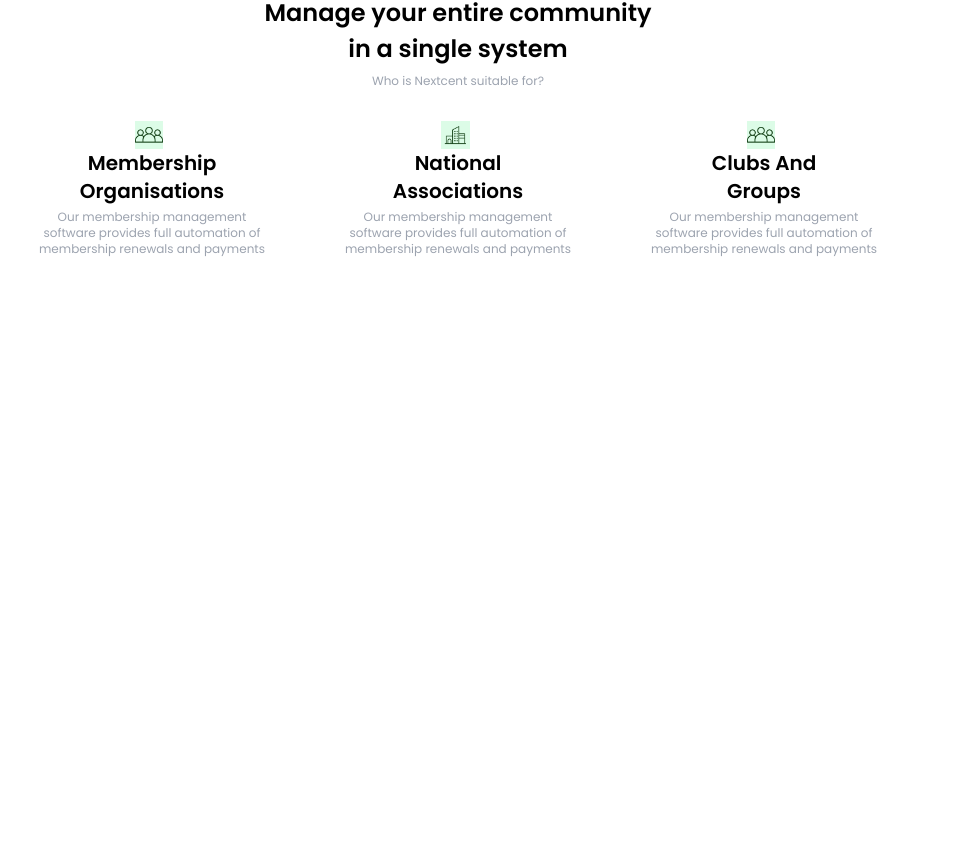
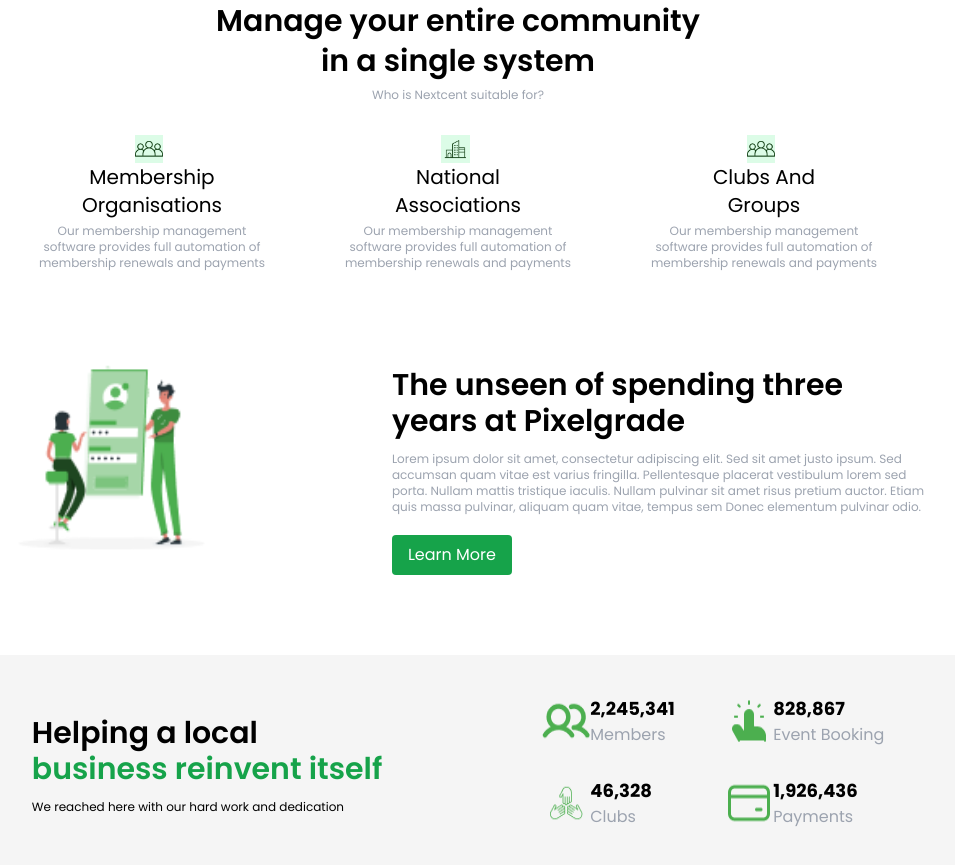
Before and after one commit to rosmeamagbegnon/agency_website, a React (Vite) app: page / in a window 1280 px wide. Shown: the part 669-1534 px from the top of the page, without its empty margins (182-1137 px from the left). Before the commit the page ends 934 px from the top, so only its background shows below. Built offline with nearby package versions, Linux system fonts and the light colour scheme.

Commit message:
friday work

```diff
--- a/src/composants/Clients.jsx
+++ b/src/composants/Clients.jsx
@@ -2,17 +2,17 @@ const Clients = () => {
     return (
         <section className=" py-14 bg-white ">
             <div className="text-center">
-                <h1 className="text-black text-2xl pb-1 font-semibold">Our Clients</h1>
-                <h2 className="text-gray-400 text-xs pb-6">We have been working with some Fortune 500+ clients</h2>
+                <h1 className="text-black text-2xl md:text-3xl 2xl:text-4xl pb-1 font-semibold">Our Clients</h1>
+                <h2 className="text-gray-400 text-xs 2xl:text-lg  2xl:font-semibold pb-6 2xl:pb-10">We have been working with some Fortune 500+ clients</h2>
             </div>
-            <div className="justify-center flex flex-wrap gap-x-20 gap-y-8">
-                <img className="h-8" src="/src/assets/F5.png" alt="Hello" />
-                <img className="h-8" src="/src/assets/F6.png" alt="Hello" />
-                <img className="h-8" src="/src/assets/F7.png" alt="Hello" />
-                <img src="/src/assets/F8.png" alt="Hello" />
-                <img src="/src/assets/F9.png" alt="Hello" />
-                <img src="/src/assets/F10.png" alt="Hello" />
-                <img src="/src/assets/F11.png" alt="Hello" />
+            <div className="justify-center flex flex-wrap gap-x-20 2xl:gap-x-48 gap-y-8">
+                <img className="h-8 2xl:h-12" src="/src/assets/F5.png" alt="Hello" />
+                <img className="h-8 2xl:h-12" src="/src/assets/F6.png" alt="Hello" />
+                <img className="h-8 2xl:h-12" src="/src/assets/F7.png" alt="Hello" />
+                <img className="h-9 2xl:h-14" src="/src/assets/F8.png" alt="Hello" />
+                <img className="h-9 2xl:h-14" src="/src/assets/F9.png" alt="Hello" />
+                <img className="h-9 2xl:h-14" src="/src/assets/F10.png" alt="Hello" />
+                <img className="h-9 2xl:h-14" src="/src/assets/F11.png" alt="Hello" />
             </div>
         </section>
      );
--- /dev/null
+++ b/src/composants/Helping.jsx
@@ -0,0 +1,60 @@
+const Helping = () => {
+    const blogs=[
+        {
+            id:1,
+            descr1:"2,245,341",
+            descr2:"Members",
+            imag:'/src/assets/F16.png'
+        },
+
+        {
+            id:2,
+            descr1: "828,867" ,
+            descr2:"Event Booking",
+            imag:'/src/assets/F17.png'
+        },
+        {
+            id:3,
+            descr1:"46,328 ",
+            descr2:"Clubs",
+            imag:'/src/assets/F18.png'
+        },
+
+
+        {
+            id:4,
+            descr1: "1,926,436" ,
+            descr2:"Payments",
+            imag:'/src/assets/F19.png'
+        },
+    ]
+    return (
+        <section className="text-center lg:text-justify justify-center flex flex-wrap bg-neutral-100 gap-x-40 py-10 2xl:py-16 2xl:gap-x-72 gap-y-14">
+            <div>
+                <h1 className="text-black text-2xl md:text-3xl 2xl:text-4xl pt-5 2xl:pt-8 font-semibold">Helping a local</h1>
+                <h1 className="text-green-600 text-2xl md:text-3xl 2xl:text-4xl pb-3 font-semibold">business reinvent itself</h1>
+                <h1 className="text-black text-xs 2xl:text-lg 2xl:font-semibold pb-5">We reached here with our hard work and dedication</h1>
+
+            </div>
+            <div className="grid gap-6 grid-cols-2 grid-rows-2">
+                {
+                    blogs.map(blog =>(
+                            <div key={blog.id}>
+                                <div className="flex">
+                                    <img src={blog.imag} alt="Hello" />
+                                    <div>
+                                        <h1 className="font-bold text-lg"> {blog.descr1} </h1>
+                                        <h1 className="text-gray-400"> {blog.descr2} </h1>
+                                    </div>
+                                </div>
+
+                            </div>
+                        )
+                    )
+                }
+            </div>
+        </section>
+    );
+}
+
+export default Helping;
--- a/src/composants/Management.jsx
+++ b/src/composants/Management.jsx
@@ -2,40 +2,40 @@ const Management = () => {
     return (
         <section className="bg-white pb-2">
             <div className="text-center">
-                <h1 className="text-black text-2xl  pb-1 font-semibold">Manage your entire community</h1>
-                <h1 className="text-black text-2xl  pb-1 font-semibold">in a single system</h1>
-                <h2 className="text-gray-400 text-xs pt-1 pb-8">Who is Nextcent suitable for?</h2>
+                <h1 className="text-black text-2xl md:text-3xl 2xl:text-4xl pb-1 font-semibold">Manage your entire community</h1>
+                <h1 className="text-black text-2xl md:text-3xl 2xl:text-4xl pb-1 font-semibold">in a single system</h1>
+                <h2 className="text-gray-400 text-xs 2xl:text-lg  2xl:font-bold pt-1 pb-8 2xl:pb-14">Who is Nextcent suitable for?</h2>
             </div>
-            <div className="justify-center gap-20 flex flex-wrap">
-                <div className="text-center">
+            <div className="justify-center gap-20 2xl:gap-x-72 flex flex-wrap">
+                <div className="text-center 2xl:font-semibold">
                     <div className="pl-24  ">
                         <img className=" h-7  bg-green-100 " src="/src/assets/F20.png" alt="Hello" />
                     </div>
-                    <h1 className="text-black text-xl font-semibold">Membership</h1>
-                    <h1 className="text-black text-xl pb-1 font-semibold">Organisations</h1>
-                    <h2 className="text-gray-400 text-xs ">Our membership management </h2>
-                    <h2 className="text-gray-400 text-xs ">software provides full automation of  </h2>
-                    <h2 className="text-gray-400 text-xs ">membership renewals and payments</h2>
+                    <h1 className="text-black text-xl 2xl:text-2xl">Membership</h1>
+                    <h1 className="text-black text-xl 2xl:text-2xl pb-1 ">Organisations</h1>
+                    <h2 className="text-gray-400 text-xs 2xl:text-lg   ">Our membership management </h2>
+                    <h2 className="text-gray-400 text-xs 2xl:text-lg ">software provides full automation of  </h2>
+                    <h2 className="text-gray-400 text-xs 2xl:text-lg ">membership renewals and payments</h2>
                 </div>
-                <div className="text-center">
+                <div className="text-center 2xl:font-semibold">
                     <div className="pl-24">
                         <img className=" h-7 bg-green-100" src="/src/assets/F21.png" alt="Hello" />
                     </div>
-                    <h1 className="text-black text-xl font-semibold">National</h1>
-                    <h1 className="text-black text-xl pb-1 font-semibold">Associations</h1>
-                    <h2 className="text-gray-400 text-xs ">Our membership management </h2>
-                    <h2 className="text-gray-400 text-xs ">software provides full automation of  </h2>
-                    <h2 className="text-gray-400 text-xs ">membership renewals and payments</h2>
+                    <h1 className="text-black text-xl 2xl:text-2xl">National</h1>
+                    <h1 className="text-black text-xl 2xl:text-2xl pb-1">Associations</h1>
+                    <h2 className="text-gray-400 text-xs 2xl:text-lg ">Our membership management </h2>
+                    <h2 className="text-gray-400 text-xs 2xl:text-lg ">software provides full automation of  </h2>
+                    <h2 className="text-gray-400 text-xs 2xl:text-lg ">membership renewals and payments</h2>
                 </div>
-                <div className="text-center">
-                    <div className="pl-24">
+                <div className="text-center 2xl:font-semibold">
+                    <div className="pl-24 ">
                         <img className=" h-7 bg-green-100" src="/src/assets/F20.png" alt="Hello" />
                     </div>
-                    <h1 className="text-black text-xl font-semibold">Clubs And</h1>
-                    <h1 className="text-black text-xl pb-1 font-semibold">Groups</h1>
-                    <h2 className="text-gray-400 text-xs ">Our membership management </h2>
-                    <h2 className="text-gray-400 text-xs ">software provides full automation of  </h2>
-                    <h2 className="text-gray-400 text-xs ">membership renewals and payments</h2>
+                    <h1 className="text-black text-xl 2xl:text-2xl">Clubs And</h1>
+                    <h1 className="text-black text-xl 2xl:text-2xl pb-1">Groups</h1>
+                    <h2 className="text-gray-400 text-xs 2xl:text-lg">Our membership management </h2>
+                    <h2 className="text-gray-400 text-xs 2xl:text-lg">software provides full automation of  </h2>
+                    <h2 className="text-gray-400 text-xs 2xl:text-lg">membership renewals and payments</h2>
                 </div>
             </div>
         </section>
--- a/src/composants/Section.jsx
+++ b/src/composants/Section.jsx
@@ -1,10 +1,10 @@
 const Section = () => {
     return (
-        <section className="justify-center flex flex-wrap bg-neutral-100 gap-40 py-20">
+        <section className="text-center lg:text-justify justify-center flex flex-wrap bg-neutral-100 gap-x-40 py-10 md:py-20 2xl:py-40 2xl:gap-x-72 gap-y-12">
             <div>
-                <h1 className="text-black text-4xl pt-5 font-semibold">Lessons and insights</h1>
-                <h1 className="text-green-600 text-4xl pb-3 font-semibold">from 8 years</h1>
-                <h1 className="text-gray-400 text-xs pb-5">Where to grow your business as a photographer: site or social media?</h1>
+                <h1 className="text-black text-3xl md:text-4xl 2xl:text-5xl pt-5 2xl:pt-8 font-semibold">Lessons and insights</h1>
+                <h1 className="text-green-600 text-3xl md:text-4xl 2xl:text-5xl pb-3 font-semibold">from 8 years</h1>
+                <h1 className="text-gray-400 text-xs 2xl:text-lg 2xl:font-semibold pb-5">Where to grow your business as a photographer: site or social media?</h1>
                 <button className=" py-2 px-4 rounded bg-green-600 "> <a className="text-white " href="#">Register</a></button>
             </div>
             <div>
--- /dev/null
+++ b/src/composants/Unseen.jsx
@@ -0,0 +1,23 @@
+const Unseen = () => {
+    return (
+        <section className="text-center md:text-justify justify-center flex flex-wrap bg-white gap-x-40 py-20 2xl:py-40 2xl:gap-x-68 gap-y-10">
+             <div>
+                <img className="w-60 h-48" src="/src/assets/F2.png" alt="Hello" />
+            </div>
+            <div>
+                <h1 className="text-black text-2xl md:text-3xl 2xl:text-4xl pt-2 font-semibold">The unseen of spending three</h1>
+                <h1 className="text-black text-2xl md:text-3xl 2xl:text-4xl pb-3 font-semibold">years at Pixelgrade</h1>
+                <div className="px-10 md:px-0">
+                    <h1 className="text-gray-400 text-xs 2xl:text-lg 2xl:font-semibold">Lorem ipsum dolor sit amet, consectetur adipiscing elit. Sed sit amet justo ipsum. Sed </h1>
+                    <h1 className="text-gray-400 text-xs 2xl:text-lg 2xl:font-semibold">accumsan quam vitae est varius fringilla. Pellentesque placerat vestibulum lorem sed </h1>
+                    <h1 className="text-gray-400 text-xs 2xl:text-lg 2xl:font-semibold">porta. Nullam mattis tristique iaculis. Nullam pulvinar sit amet risus pretium auctor. Etiam  </h1>
+                    <h1 className="text-gray-400 text-xs 2xl:text-lg 2xl:font-semibold pb-5">quis massa pulvinar, aliquam quam vitae, tempus sem Donec elementum pulvinar odio.</h1>
+                </div>
+
+                <button className=" py-2 px-4 rounded bg-green-600 "> <a className="text-white " href="#">Learn More</a></button>
+            </div>
+        </section>
+     );
+}
+
+export default Unseen;
--- a/src/main.jsx
+++ b/src/main.jsx
@@ -6,11 +6,15 @@ import Management from './composants/Management'
 import Clients from './composants/Clients'
 import Header from './composants/Header'
 import Section from './composants/Section'
+import Unseen from './composants/Unseen'
+import Helping from './composants/Helping'
 createRoot(document.getElementById('root')).render(
   <StrictMode>
     <Header/>
     <Section/>
     <Clients/>
     <Management/>
+    <Unseen/>
+    <Helping/>
   </StrictMode>,
 )
```
Also changed, not shown: src/composants/Header.jsx (+17 -12 lines), src/assets/cross.svg (added), src/assets/menu.svg (added).
